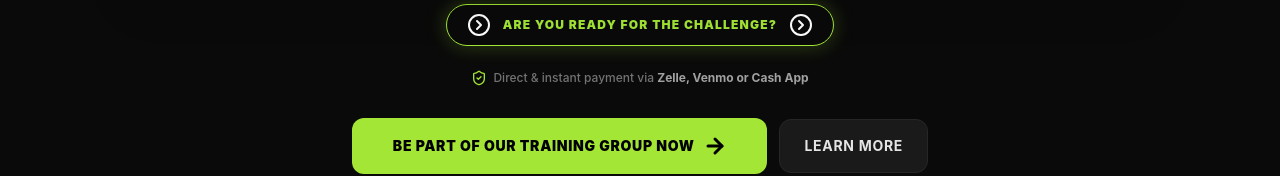
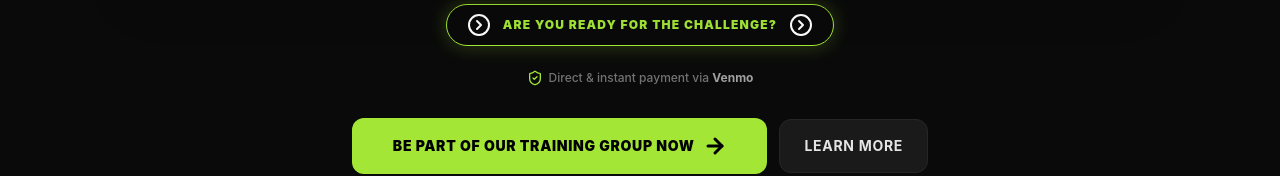
Before and after one commit to matheustizianel/trainingwithdani, a React (Vite) app: page / in a window 1280 px wide. Shown: the part 724-900 px from the top of the page. Built offline with nearby package versions, Linux system fonts and the light colour scheme.

Commit message:
fix (ui): Hero component span updated to only show payment via Venmo.

```diff
--- a/src/components/Hero.tsx
+++ b/src/components/Hero.tsx
@@ -114,7 +114,7 @@ export function Hero({ onOpenLocation, onLearnMore, onCTAClick }: TProps) {
 
             <div className="relative z-10 mt-6 flex items-center gap-1.5 text-xs text-neutral-500 font-medium select-none">
                 <ShieldCheck className="w-4 h-4 text-green-neon" />
-                <span>Direct & instant payment via <strong className="text-neutral-400 font-bold">Zelle, Venmo or Cash App</strong></span>
+                <span>Direct & instant payment via <strong className="text-neutral-400 font-bold">Venmo</strong></span>
             </div>
 
             <div className="mt-8 flex flex-col sm:flex-row items-center justify-center gap-3 w-full max-w-xl">
```
